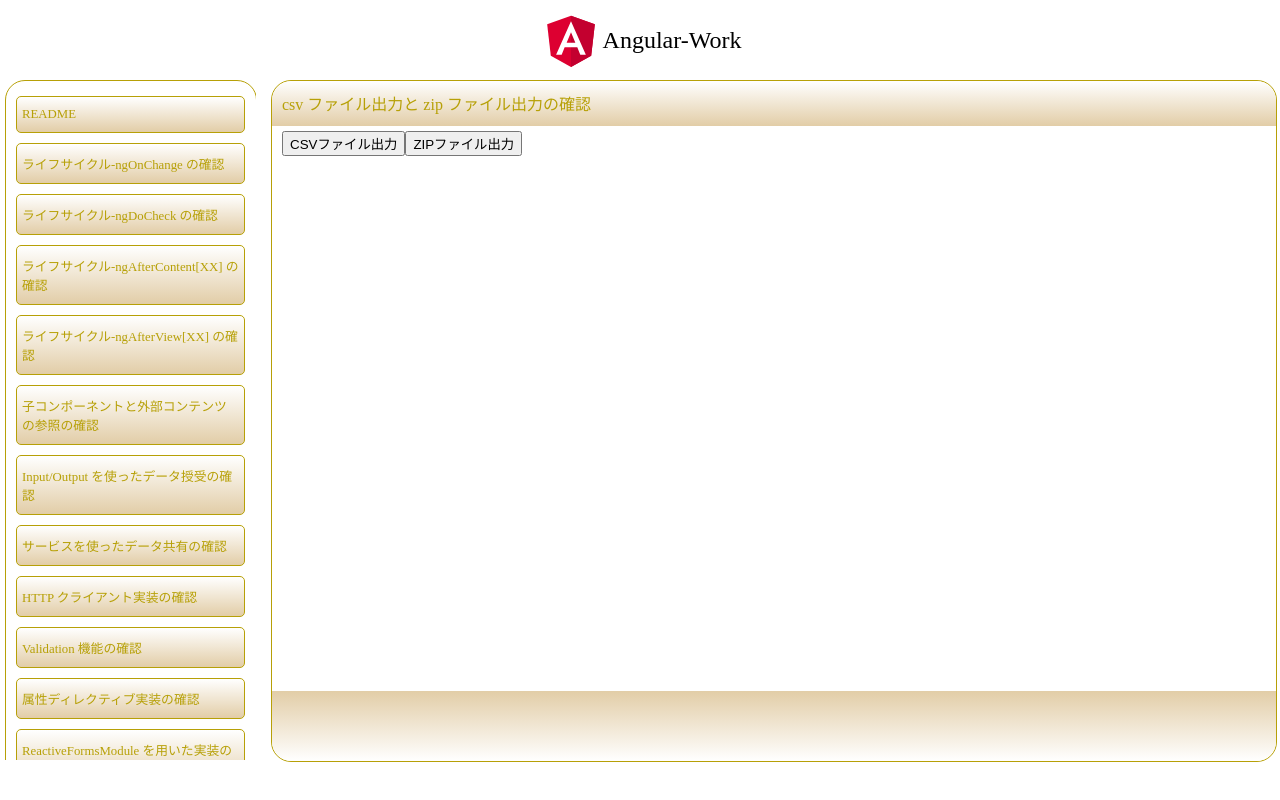
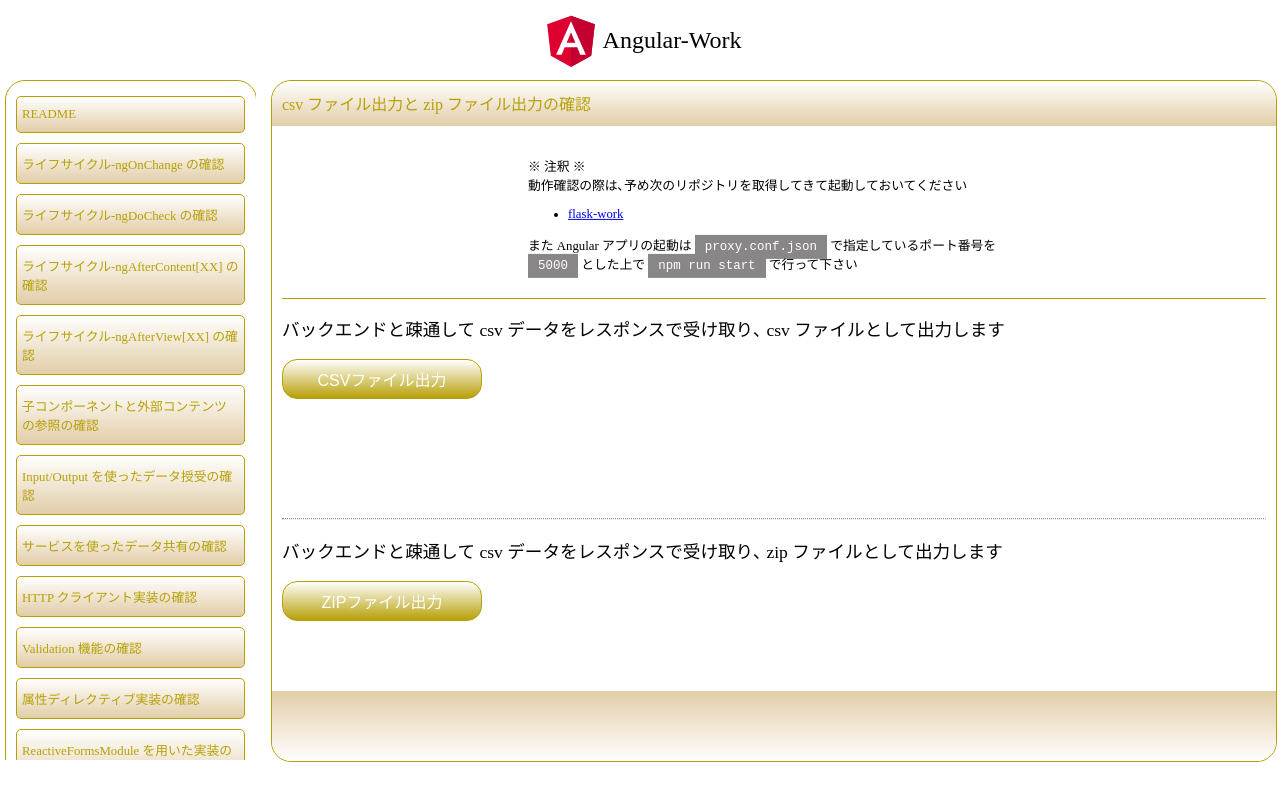
Before and after one commit to ksh-fthr/angular-work, an Angular app: page /csv-and-zip in a window 1280 px wide. Built offline with nearby package versions, Linux system fonts and the light colour scheme.

Commit message:
スタイル調整.

```diff
--- a/proxy.conf.json
+++ b/proxy.conf.json
@@ -1,6 +1,6 @@
 {
   "/app": {
-    "target": "http://localhost:5000",
+    "target": "http://localhost:3000",
     "pathRewrite": {"^/app": ""}
   }
 }
--- a/src/app/component/csv-and-zip/csv-and-zip-base.component.html
+++ b/src/app/component/csv-and-zip/csv-and-zip-base.component.html
@@ -4,9 +4,7 @@
   </div>
 
   <div class="body-block">
-    <div>
-        <app-csv-and-zip-verification></app-csv-and-zip-verification>
-    </div>
+      <app-csv-and-zip-verification></app-csv-and-zip-verification>
   </div>
 
   <div class="footer-block"></div>
--- a/src/app/component/csv-and-zip/csv-and-zip-verification/csv-and-zip-verification.component.css
+++ b/src/app/component/csv-and-zip/csv-and-zip-verification/csv-and-zip-verification.component.css
@@ -1,7 +1,3 @@
 .button-block {
-  height: 30px;
+  height: 70%;
 }
-.buttons {
-  display: block;
-  float: left;
-}
--- a/src/app/component/csv-and-zip/csv-and-zip-verification/csv-and-zip-verification.component.html
+++ b/src/app/component/csv-and-zip/csv-and-zip-verification/csv-and-zip-verification.component.html
@@ -1,10 +1,31 @@
+<div class="note-block">
+  <div class="note-block-items">
+    <p>
+      ※ 注釈 ※<br />
+      動作確認の際は､予め次のリポジトリを取得してきて起動しておいてください
+    </p>
+    <ul>
+      <li><a href="https://github.com/ksh-fthr/flask-work">flask-work</a></li>
+    </ul>
+    <p>
+      また Angular アプリの起動は <code>proxy.conf.json</code> で指定しているポート番号を <code>5000</code> とした上で <code>npm run start</code> で行って下さい<br />
+    </p>
+  </div>
+</div>
 <div class="button-block">
-  <div class="buttons">
-    <button type="button" class="btn btn1" (click)="outputCsv($event)">CSVファイル出力</button>
+  <div class="block-separate-fifty">
+    <p class="description">
+      バックエンドと疎通して csv データをレスポンスで受け取り､ csv ファイルとして出力します
+    </p>
+    <button type="button" class="event-button event-button-w-200" (click)="outputCsv($event)">CSVファイル出力</button>
     <a id="csv-donwload"></a>
   </div>
-  <div class="buttons">
-    <button type="button" class="btn btn1" (click)="outputZip($event)">ZIPファイル出力</button>
+  <hr class="separate-dotted"/>
+  <div class="block-separate-fifty">
+    <p class="description">
+      バックエンドと疎通して csv データをレスポンスで受け取り､ zip ファイルとして出力します
+    </p>
+    <button type="block-separate-fifty" class="event-button event-button-w-200" (click)="outputZip($event)">ZIPファイル出力</button>
     <a id="zip-donwload"></a>
   </div>
 </div>
--- a/src/app/component/http-client/http-client-verification/http-client-verification.component.css
+++ b/src/app/component/http-client/http-client-verification/http-client-verification.component.css
@@ -1,19 +1,3 @@
-#http-client-verification-note {
-  height: 30%;
-  font-size: 0.8em;
-  border-bottom: solid 0.5px #b7a007;
-  /* 子要素を中央に配置するための準備 */
-  position: relative;
-}
-
-#http-client-verification-note-items {
-  /* 親要素に対して自分自身を中央に配置する */
-  position: absolute;
-  top: 50%;
-  left: 50%;
-  transform: translateY(-50%) translateX(-50%);
-}
-
 #http-client-verification-header {
   height: 25%;
   /* 子要素を中央に配置するための準備 */
@@ -102,10 +86,3 @@ input#form-message {
   justify-content: center;
   align-items: center;
 }
-
-code {
-  padding: 5px 10px;
-  font-size: 1.2em;
-  color: #ffffff;
-  background: #888686;
-}
--- a/src/app/component/http-client/http-client-verification/http-client-verification.component.html
+++ b/src/app/component/http-client/http-client-verification/http-client-verification.component.html
@@ -1,8 +1,8 @@
-<div id="http-client-verification-note">
-  <div id="http-client-verification-note-items">
+<div class="note-block">
+  <div class="note-block-items">
     <p>
       ※ 注釈 ※<br />
-      このコンポーネントの確認を行う際は､予め次のリポジトリのいずれかを取得してきて起動しておいてください
+      動作確認の際は､予め次のリポジトリのいずれかを取得してきて起動しておいてください
     </p>
     <ul>
       <li><a href="https://github.com/ksh-fthr/express-work">express-work</a></li>
--- a/src/app/style/common.css
+++ b/src/app/style/common.css
@@ -4,6 +4,13 @@
 div {
   margin: 0;
   padding: 0;;
+}
+
+code {
+  padding: 5px 10px;
+  font-size: 1.2em;
+  color: #ffffff;
+  background: #888686;
 }
 
 /**
@@ -86,7 +93,7 @@ div {
 }
 
 .block-separate-thirty-five {
-  height: 30%;
+  height: 35%;
 }
 
 .block-separate-fourty {
@@ -129,6 +136,22 @@ div {
  */
 .note {
   color: #f33e33;
+}
+
+.note-block {
+  height: 30%;
+  font-size: 0.8em;
+  border-bottom: solid 0.5px #b7a007;
+  /* 子要素を中央に配置するための準備 */
+  position: relative;
+}
+
+.note-block-items {
+  /* 親要素に対して自分自身を中央に配置する */
+  position: absolute;
+  top: 50%;
+  left: 50%;
+  transform: translateY(-50%) translateX(-50%);
 }
 
 /**
@@ -204,6 +227,10 @@ div {
   background: #ffffff;
 }
 
+.event-button-w-200 {
+  width: 200px;
+}
+
 .event-button-w-300 {
   width: 300px;
 }
```
